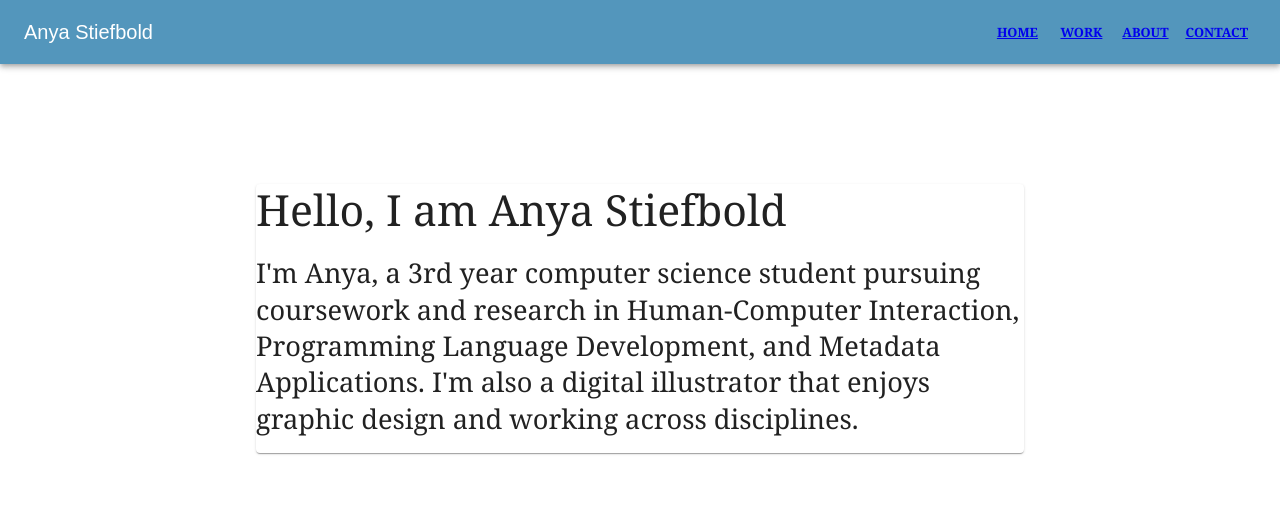
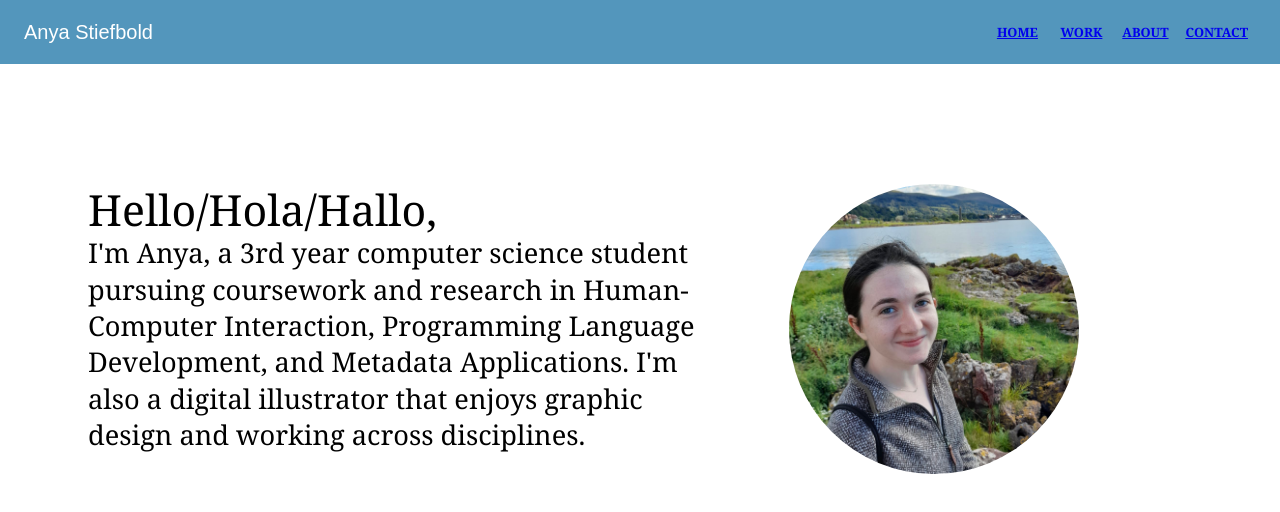
Before and after one commit to AnyaBrynn/online-cv, a React (Create React App) app: page /about in a window 1280 px wide. Both pictures are taken after a click on the button "HOME". Shown: the top 512 px of the page. Built offline with nearby package versions, Linux system fonts and the light colour scheme.

Commit message:
Added content to Home page

```diff
--- a/src/App.js
+++ b/src/App.js
@@ -44,10 +44,7 @@ const theme = createTheme({
         color: "#000000",
         textDecoration: "none",
       },
-      "a": {
-        background: "#ec975a",
-        color: "#FFFFFF",
-      },
+
     },
     button: {
       //for nav menu
@@ -56,6 +53,10 @@ const theme = createTheme({
       color: "#5396bc",
     },
   },
+  img: {
+    width: "100px",
+    height: "100px",
+},
 });
 
 function App() {
--- a/src/Pages/Home/Home.js
+++ b/src/Pages/Home/Home.js
@@ -3,32 +3,73 @@ import React from 'react'
 
 import NavBar from '../../Components/NavBar/NavBar'
 import Box from "@mui/material/Box";
-import Card from '@mui/material/Card';
 import Grid from '@mui/material/Grid';
+import profilePic from '../../assets/profilePic.jpg'
+import Avatar from '@mui/material/Avatar';
+import Container from '@mui/material/Container';
+import CardContent from '@mui/material/CardContent';
+
+
 
 function About() {
   return (
-    <div>
+    <>
       <NavBar />
-      <div>
-        <Box sx={{pt: 15, pb: 6,}}>
-          <Card style={{display: 'inline-block'}} sx={{ width: '60%', }}>
+      <main>
+        <Box
+          sx={{
+            bgcolor: "background.paper",
+            pt: 15,
+            pb: 6,
+          }}
+        >
+          <Container>
+            <Grid
+              container spacing={2}
+              // spacing={{ xs: 8, md: 3 }}
+              // columns={{ xs: 4}}
+            >
+              <Container
+                sx={{
+                  height: "100%",
+                  display: "flex",
+                  flexDirection: "column",
+                  width: '60%',
+                }}
+                item xs={8}
+              >
+                <CardContent>
                     <Typography  variant="h2" component="div" align='left' >
-              Hello, I am Anya Stiefbold
+                      Hello/Hola/Hallo,
                     </Typography>
-            <br/>
                     <Typography align='left' paragraph={true} variant="h5">
                       I'm Anya, a 3rd year computer science student
                       pursuing coursework and research in Human-Computer Interaction, Programming Language Development, and Metadata Applications.
                       I'm also a digital illustrator that enjoys graphic design and working across disciplines.
                     </Typography>
-          </Card>
+                </CardContent>
+              </Container>
+              <Container
+                 sx={{
+                  height: "100%",
+                  display: "flex",
+                  flexDirection: "column",
+                  width: '40%',
+                }}
+              >
+                <CardContent>
+                    <Avatar
+              alt="profilePic"
+              src={profilePic}
+              sx={{ width: "75%", height: "75%",}}
+            />
+                </CardContent>
+              </Container>
+            </Grid>
+          </Container>
         </Box>
-      </div>
-
-
-    </div>
-
+      </main>
+    </>
   )
 }
 
```
Also changed, not shown: src/assets/profilePic.jpg (added). Lines whose indentation alone changed are shown as unchanged.
